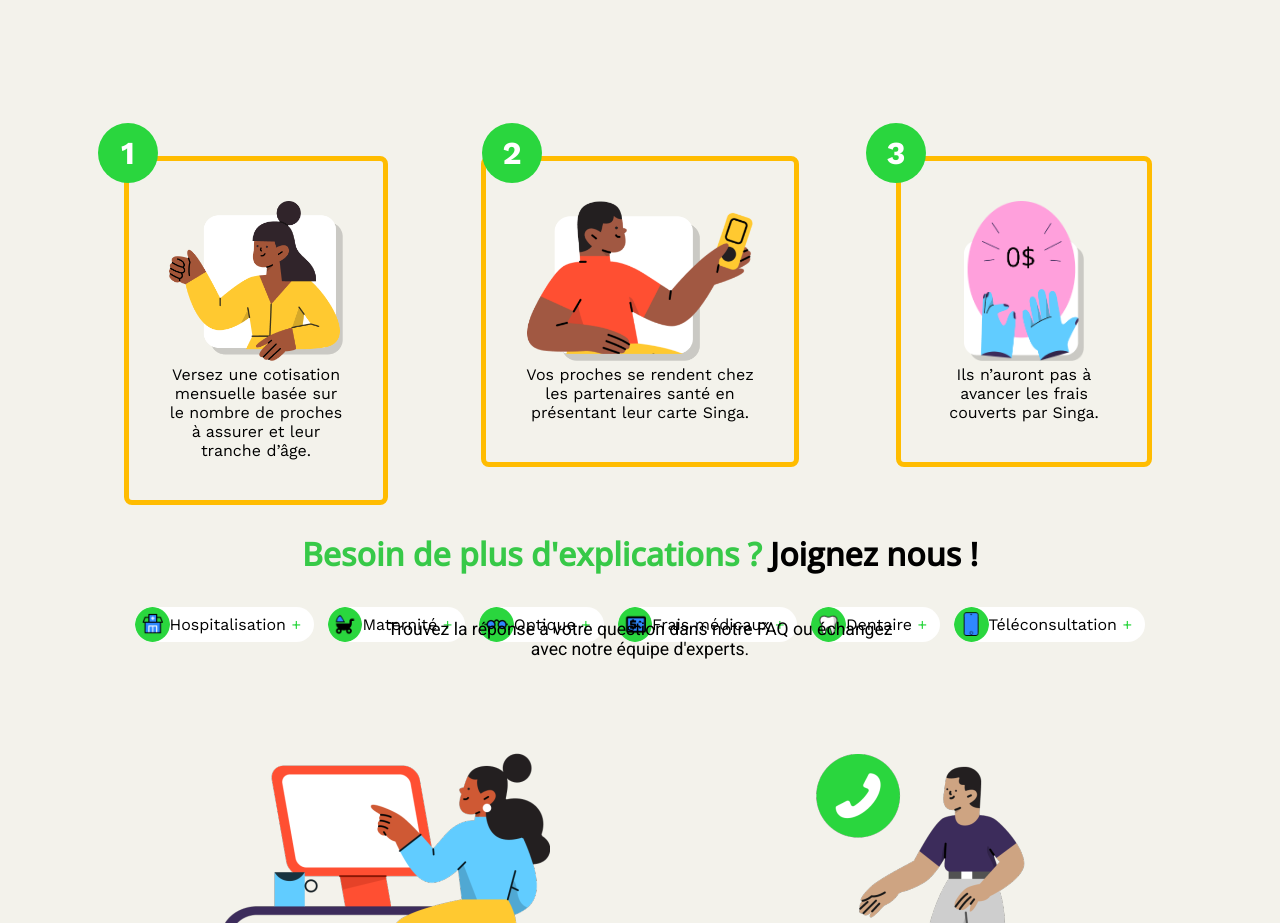
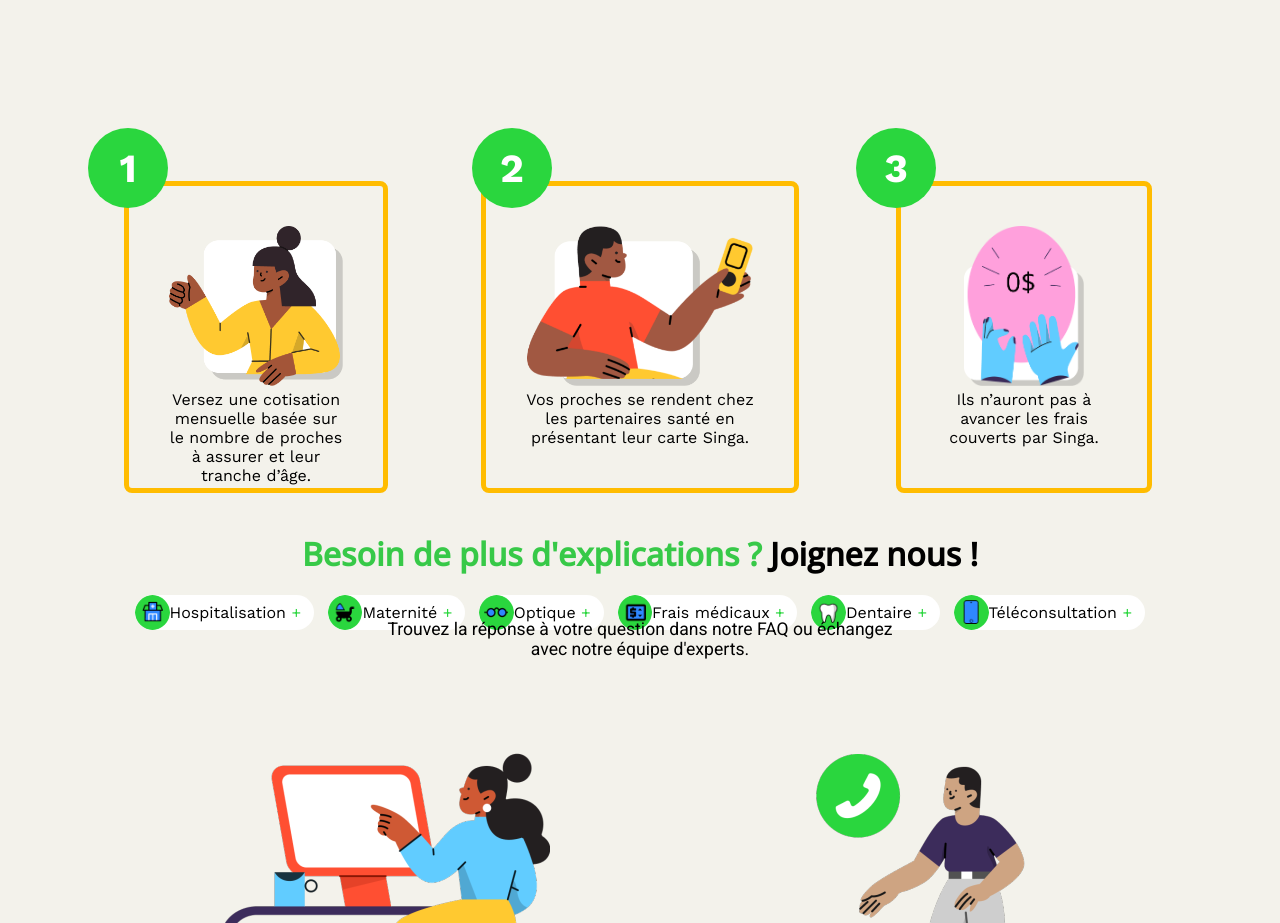
Before and after one commit to WildCodeSchool/paris-0921-project3-my-singa-assurance, a React (Vite) app: page / in a window 1280 px wide. Shown: the part 2455-3378 px from the top of the page. Built offline with nearby package versions, Linux system fonts and the light colour scheme.

Commit message:
css correct size for the yellow border in concept part

```diff
--- a/src/homepage/style/ConceptCard.module.scss
+++ b/src/homepage/style/ConceptCard.module.scss
@@ -6,8 +6,9 @@
   width: 20vw;
 
   h1 {
-    height: 60px;
-    width: 60px;
+    height: 2em;
+    width: 2em;
+    font-size: 2.5em;
     display: flex;
     justify-content: center;
     align-items: center;
@@ -23,6 +24,7 @@
     border-radius: 8px;
     padding: 5vh;
     margin-top: -5vh;
+    height: 39vh;
   }
   img {
     height: 20vh;
```
